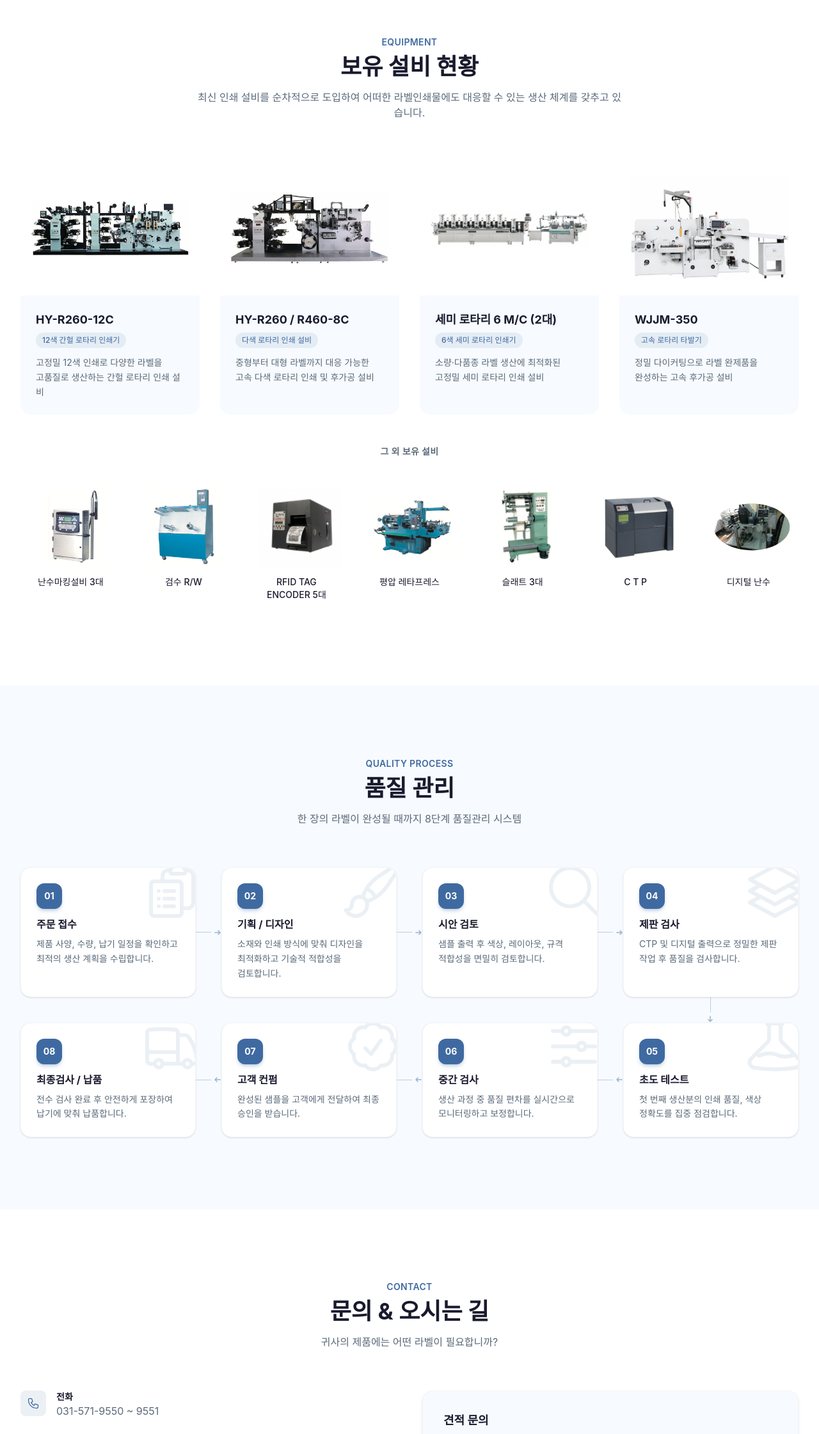
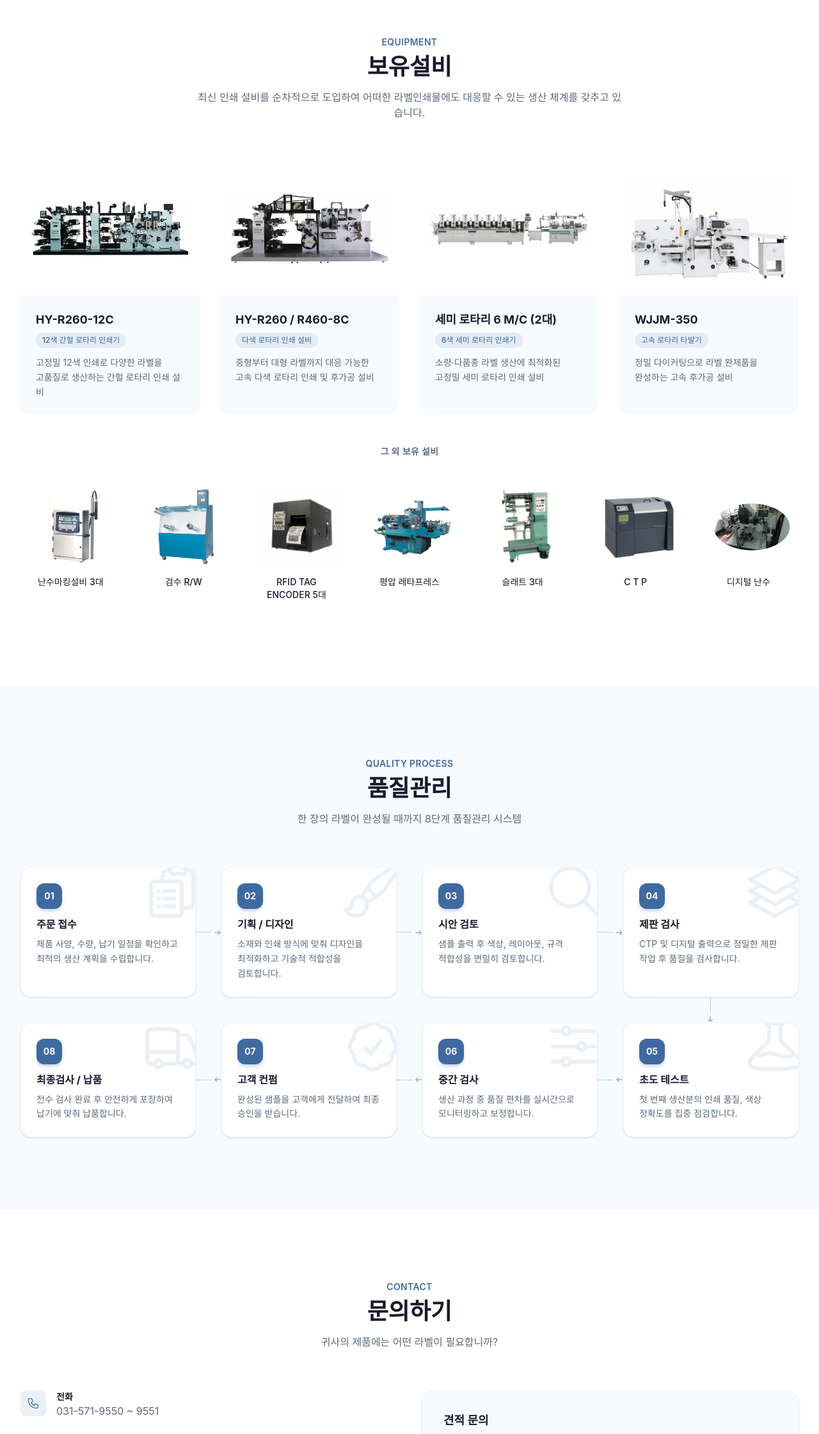
Before and after one commit to seojincnp/landing, a Next.js app: page / in a window 1280 px wide. Shown: the part 3627-5869 px from the top of the page at 64% size. Built offline with nearby package versions, Linux system fonts and the light colour scheme; a web font is replaced by a local one.

Commit message:
fix: 섹션 제목을 메뉴 명칭과 통일
보유 설비 현황, 품질 관리, 문의 & 오시는 길을 메뉴와 같은 보유설비, 품질관리, 문의하기로 변경

```diff
--- a/components/ContactSection.tsx
+++ b/components/ContactSection.tsx
@@ -67,7 +67,7 @@ export default function ContactSection() {
             Contact
           </motion.span>
           <motion.h2 variants={fadeInUp} className="mt-2 text-2xl sm:text-4xl font-bold text-text">
-            문의 & 오시는 길
+            문의하기
           </motion.h2>
           <motion.p variants={fadeInUp} className="mt-4 text-text-light max-w-2xl mx-auto">
             귀사의 제품에는 어떤 라벨이 필요합니까?
--- a/components/EquipmentSection.tsx
+++ b/components/EquipmentSection.tsx
@@ -61,7 +61,7 @@ export default function EquipmentSection() {
             Equipment
           </motion.span>
           <motion.h2 variants={fadeInUp} className="mt-2 text-2xl sm:text-4xl font-bold text-text">
-            보유 설비 현황
+            보유설비
           </motion.h2>
           <motion.p variants={fadeInUp} className="mt-4 text-text-light max-w-2xl mx-auto">
             최신 인쇄 설비를 순차적으로 도입하여 어떠한 라벨<br className="sm:hidden" />
--- a/components/QualityProcessSection.tsx
+++ b/components/QualityProcessSection.tsx
@@ -197,7 +197,7 @@ export default function QualityProcessSection() {
             Quality Process
           </motion.span>
           <motion.h2 variants={fadeInUp} className="mt-2 text-2xl sm:text-4xl font-bold text-text">
-            품질 관리
+            품질관리
           </motion.h2>
           <motion.p variants={fadeInUp} className="mt-4 text-text-light max-w-2xl mx-auto">
             한 장의 라벨이 완성될 때까지 <br className="sm:hidden" />8단계 품질관리 시스템
```
